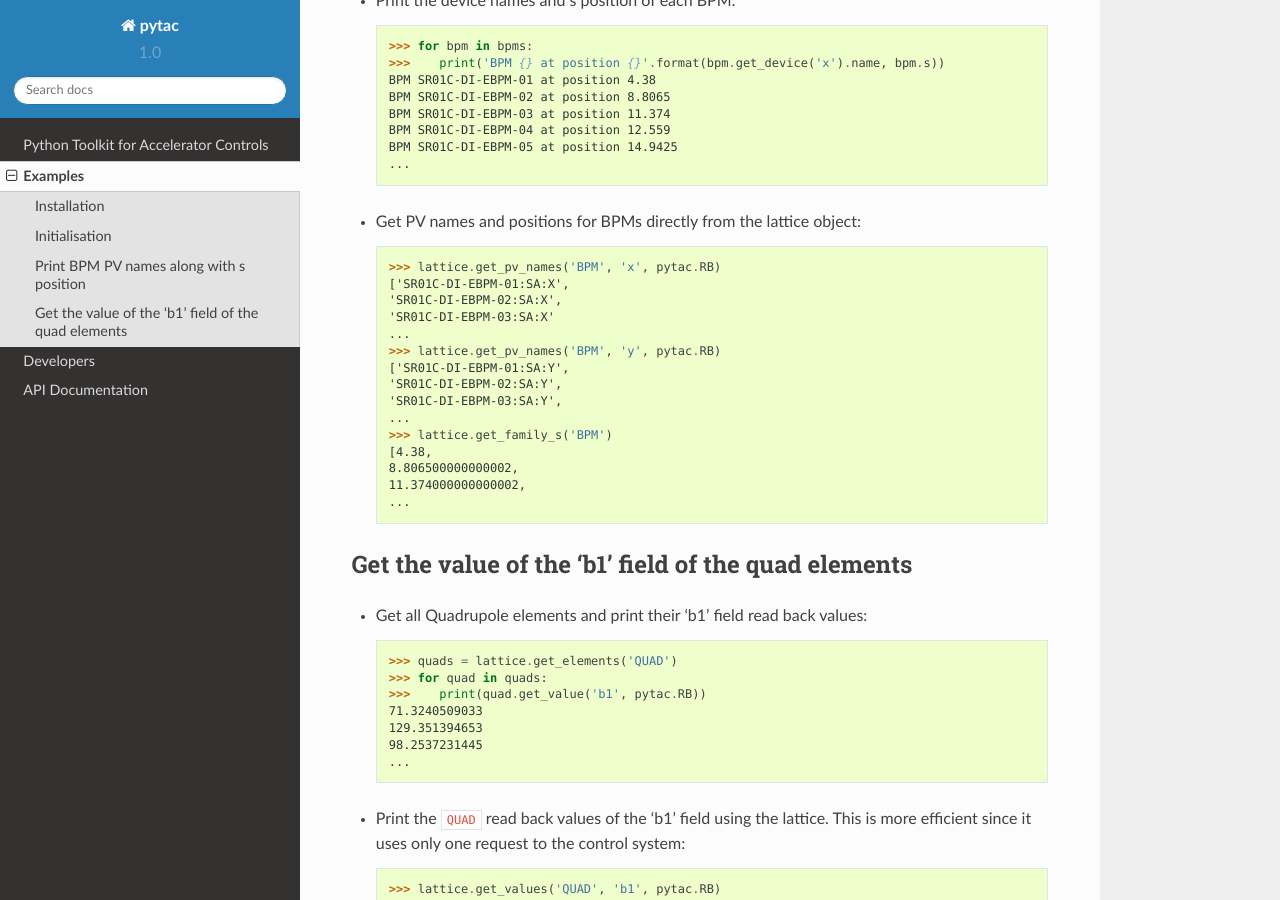
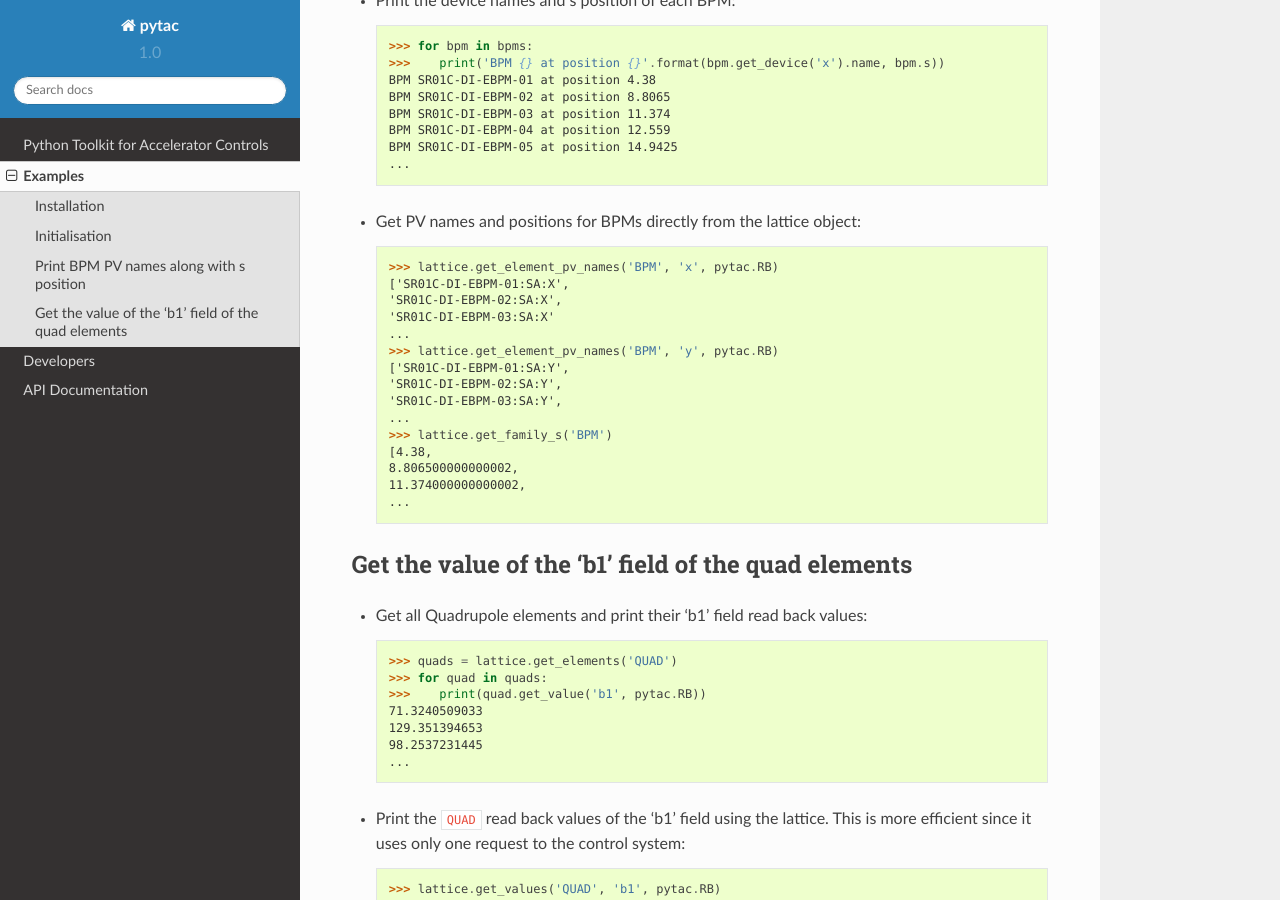
Before and after one commit to DiamondLightSource/pytac, a Sphinx documentation site: the page built from docs/examples.rst, in a window 1280 px wide and 900 px high, scrolled down 1031 px. Built offline with Sphinx 7.4.7 and the Read the Docs theme 2.0.0, drawn with Linux system fonts in a browser that asks for light colours.

Commit message:
Update examples with API changes

```diff
--- a/docs/examples.rst
+++ b/docs/examples.rst
@@ -56,12 +56,12 @@ Print BPM PV names along with s position
 
 - Get PV names and positions for BPMs directly from the lattice object::
 
-    >>> lattice.get_pv_names('BPM', 'x', pytac.RB)
+    >>> lattice.get_element_pv_names('BPM', 'x', pytac.RB)
     ['SR01C-DI-EBPM-01:SA:X',
     'SR01C-DI-EBPM-02:SA:X',
     'SR01C-DI-EBPM-03:SA:X'
     ...
-    >>> lattice.get_pv_names('BPM', 'y', pytac.RB)
+    >>> lattice.get_element_pv_names('BPM', 'y', pytac.RB)
     ['SR01C-DI-EBPM-01:SA:Y',
     'SR01C-DI-EBPM-02:SA:Y',
     'SR01C-DI-EBPM-03:SA:Y',
```
